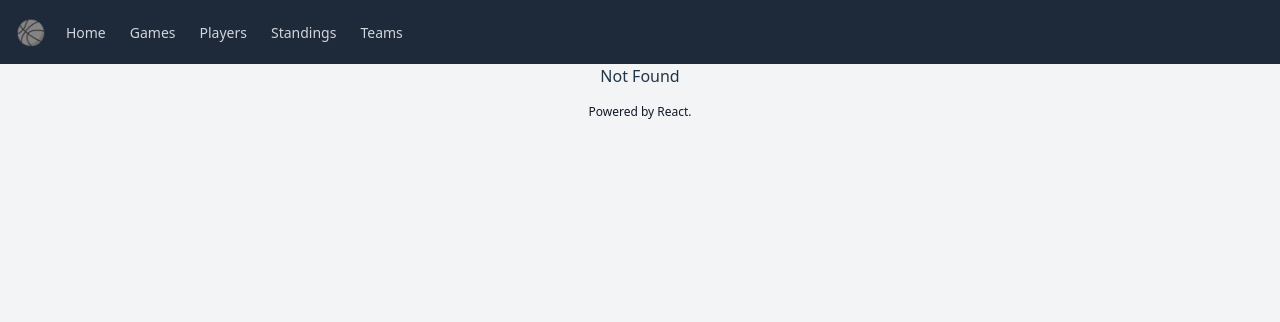
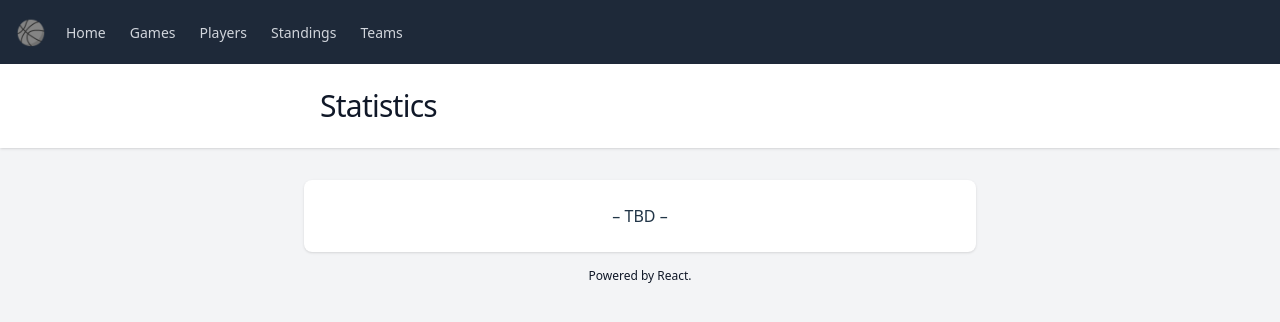
Before and after one commit to ober9k/bball-score-react, a React (Vite) app: page /statistics in a window 1280 px wide. Before the commit this address had no page. Shown: the top 322 px of the page. Built offline with nearby package versions, Linux system fonts and the light colour scheme.

Commit message:
Added page for statistics

```diff
--- /dev/null
+++ b/src/pages/Statistics.tsx
@@ -0,0 +1,17 @@
+import Content from "../components/layout/page/Content.tsx";
+import Header from "../components/layout/page/Header.tsx";
+
+export default function Statistics() {
+  return (
+    <>
+      <Header>
+        Statistics
+      </Header>
+      <Content>
+        <p>
+          &ndash; TBD &ndash;
+        </p>
+      </Content>
+    </>
+  )
+}
--- a/src/routes/paths.ts
+++ b/src/routes/paths.ts
@@ -1,10 +1,17 @@
 export const Paths = {
-  Home:      '/',
-  Games:     '/games',
-  Game:      '/games/$gameId',
-  Players:   '/players',
-  Player:    '/players/$playerId',
-  Standings: '/standings',
-  Teams:     '/teams',
-  Team:      '/teams/$teamId',
+  // public
+  Home:       '/',
+  Games:      '/games',
+  Game:       '/games/$gameId',
+  Players:    '/players',
+  Player:     '/players/$playerId',
+  Standings:  '/standings',
+  Statistics: '/statistics',
+  Teams:      '/teams',
+  Team:       '/teams/$teamId',
+  // manager
+  Manager: {
+    Teams:      '/manager/teams',
+    UpdateTeam: '/manager/teams/$teamId/update',
+  },
 }
--- a/src/routes/routes.ts
+++ b/src/routes/routes.ts
@@ -6,6 +6,7 @@ import Home from "../pages/Home.tsx";
 import Player from "../pages/Player.tsx";
 import Players from "../pages/Players.tsx";
 import Standings from "../pages/Standings.tsx";
+import Statistics from "../pages/Statistics.tsx";
 import Team from "../pages/Team.tsx";
 import Teams from "../pages/Teams.tsx";
 import { gameLoader, gamesLoader, playerLoader, playersLoader, standingsLoader, teamLoader, teamsLoader } from "./loaders.ts";
@@ -57,6 +58,12 @@ const standingsRoute = createRoute({
   loader: standingsLoader,
 });
 
+const statisticsRoute = createRoute({
+  getParentRoute: () => rootRoute,
+  path: Paths.Statistics,
+  component: Statistics,
+});
+
 const teamsRoute = createRoute({
   getParentRoute: () => rootRoute,
   path: Paths.Teams,
@@ -78,6 +85,7 @@ export const routeTree = rootRoute.addChildren([
   playersRoute,
   playerRoute,
   standingsRoute,
+  statisticsRoute,
   teamsRoute,
   teamRoute,
 ]);
```
